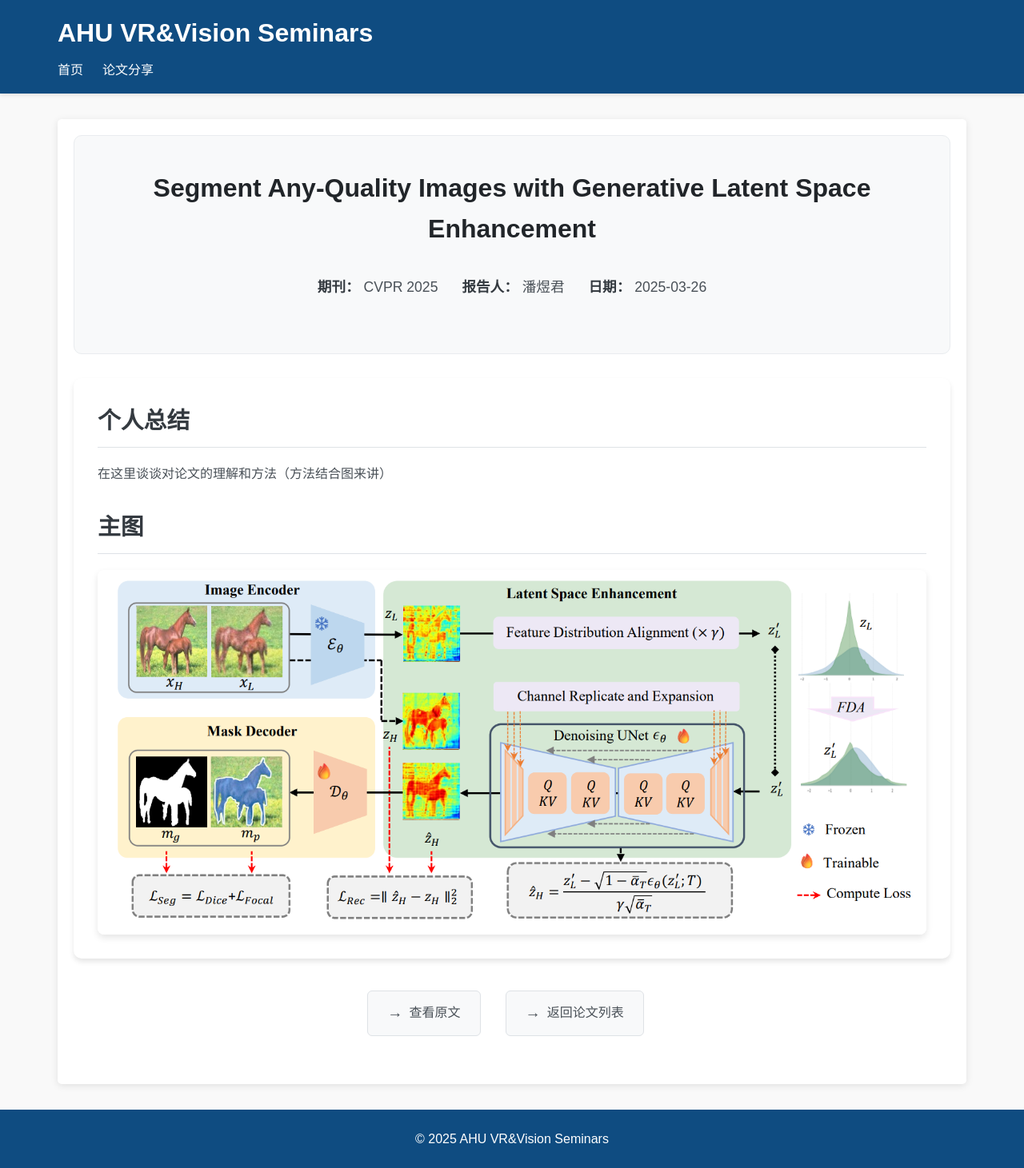
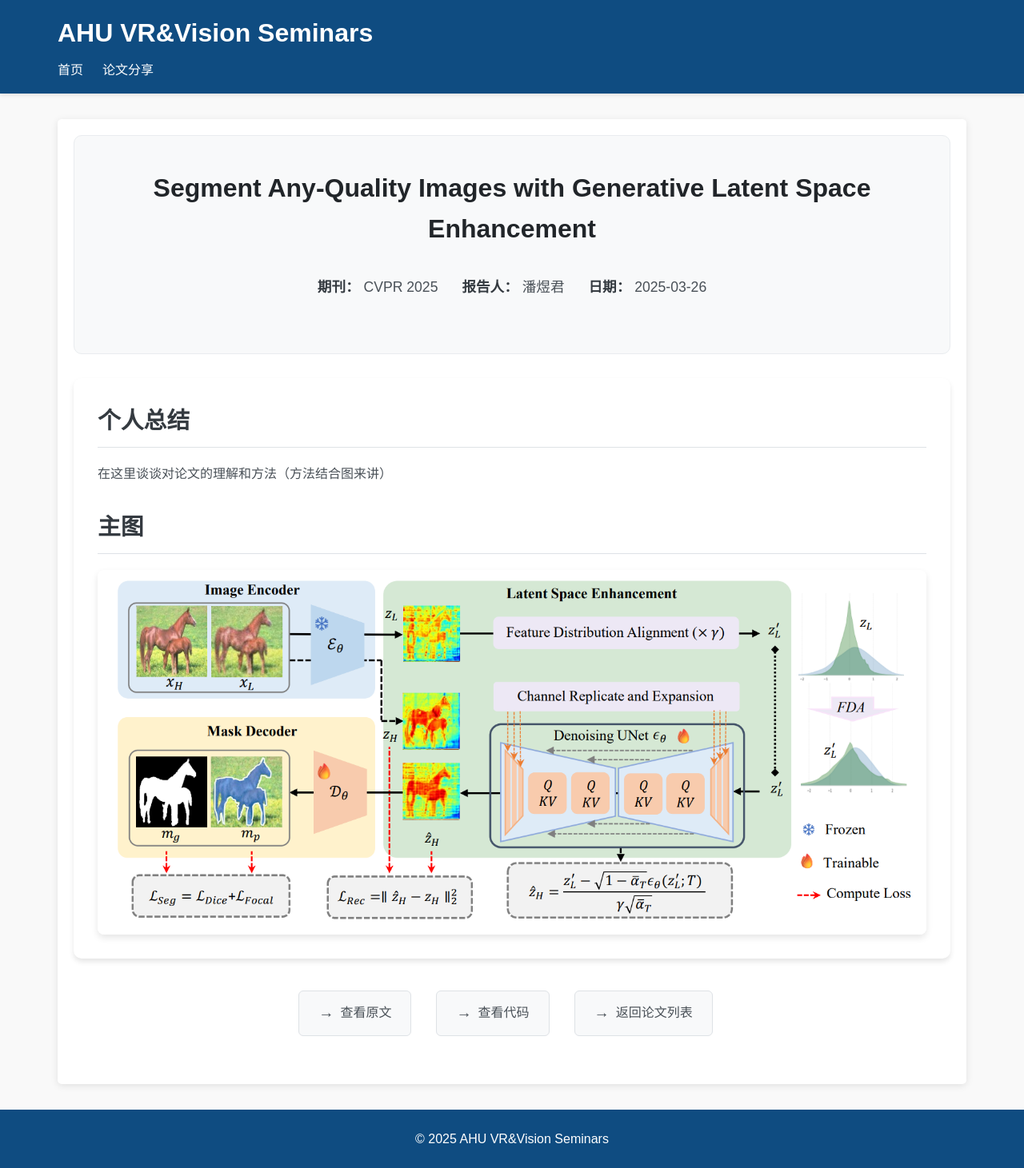
Before and after one commit to linbowang/ahu-vr-vision-group, a Jekyll site: the page built from _posts/2025-03-26-3-pyj.md, in a window 1280 px wide. Shown: the whole page at 80% size. Built offline with Jekyll 4.4.1, drawn with Linux system fonts in a browser that asks for light colours.

Commit message:
feat:init project

```diff
--- a/_layouts/paper.html
+++ b/_layouts/paper.html
@@ -188,6 +188,9 @@ layout: default
     {% if page.original_link %}
     <a href="{{ page.original_link }}" target="_blank">查看原文</a>
     {% endif %}
+    {% if page.code %}
+    <a href="{{ page.code }}" target="_blank">查看代码</a>
+    {% endif %}
     <a href="{{ '/' | relative_url }}">返回论文列表</a>
   </div>
 
--- a/_posts/2025-03-26-3-pyj.md
+++ b/_posts/2025-03-26-3-pyj.md
@@ -5,6 +5,7 @@ journal: "CVPR  2025"
 presenter: "潘煜君"
 date: 2025-03-26
 original_link: "https://arxiv.org/abs/2503.12507"
+code: "https://github.com/guangqian-guo/GleSAM"
 categories: paper
 ---
 
```
Also changed, not shown: docs/upload-guide.md (+1 -0 lines).
